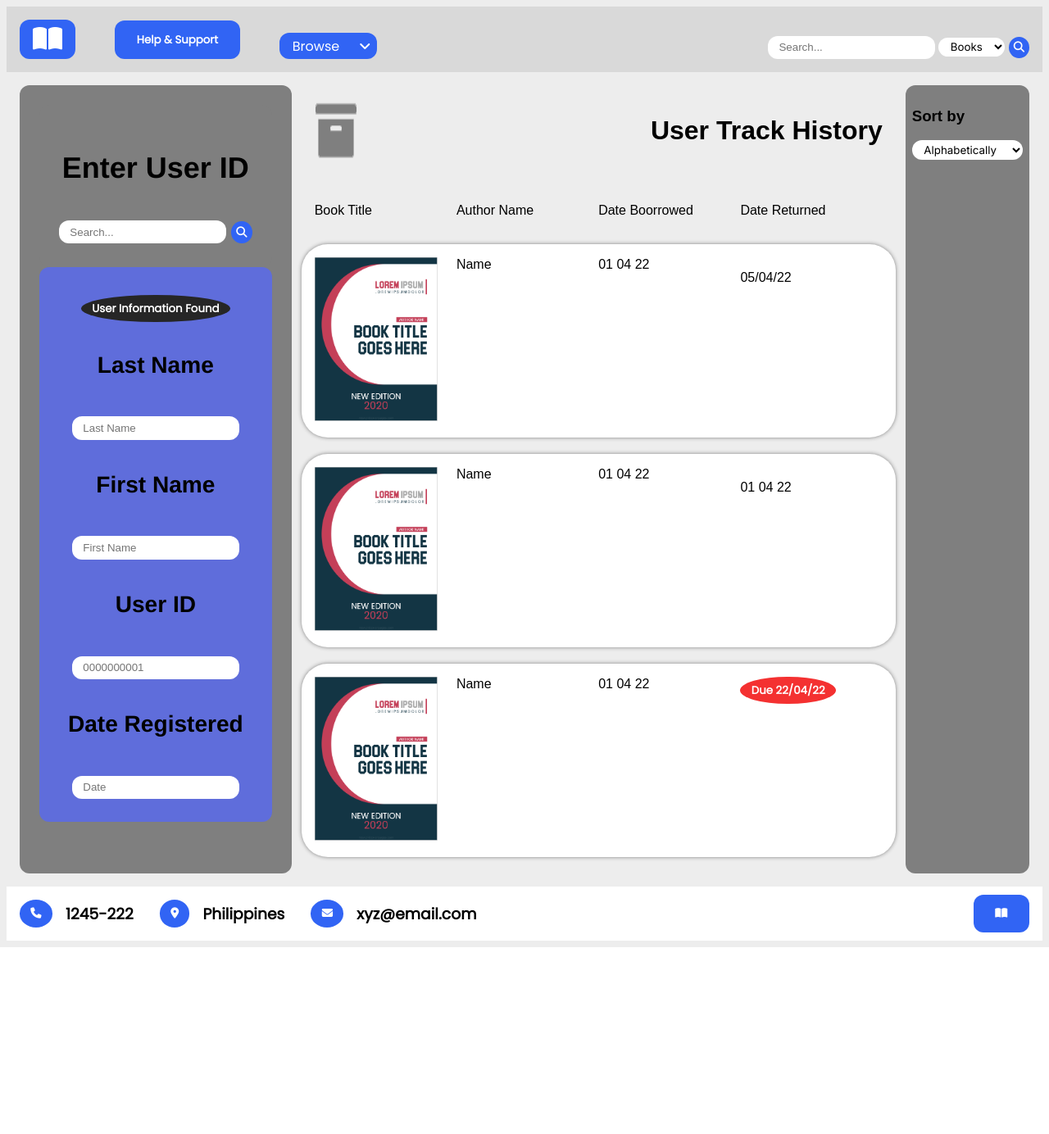
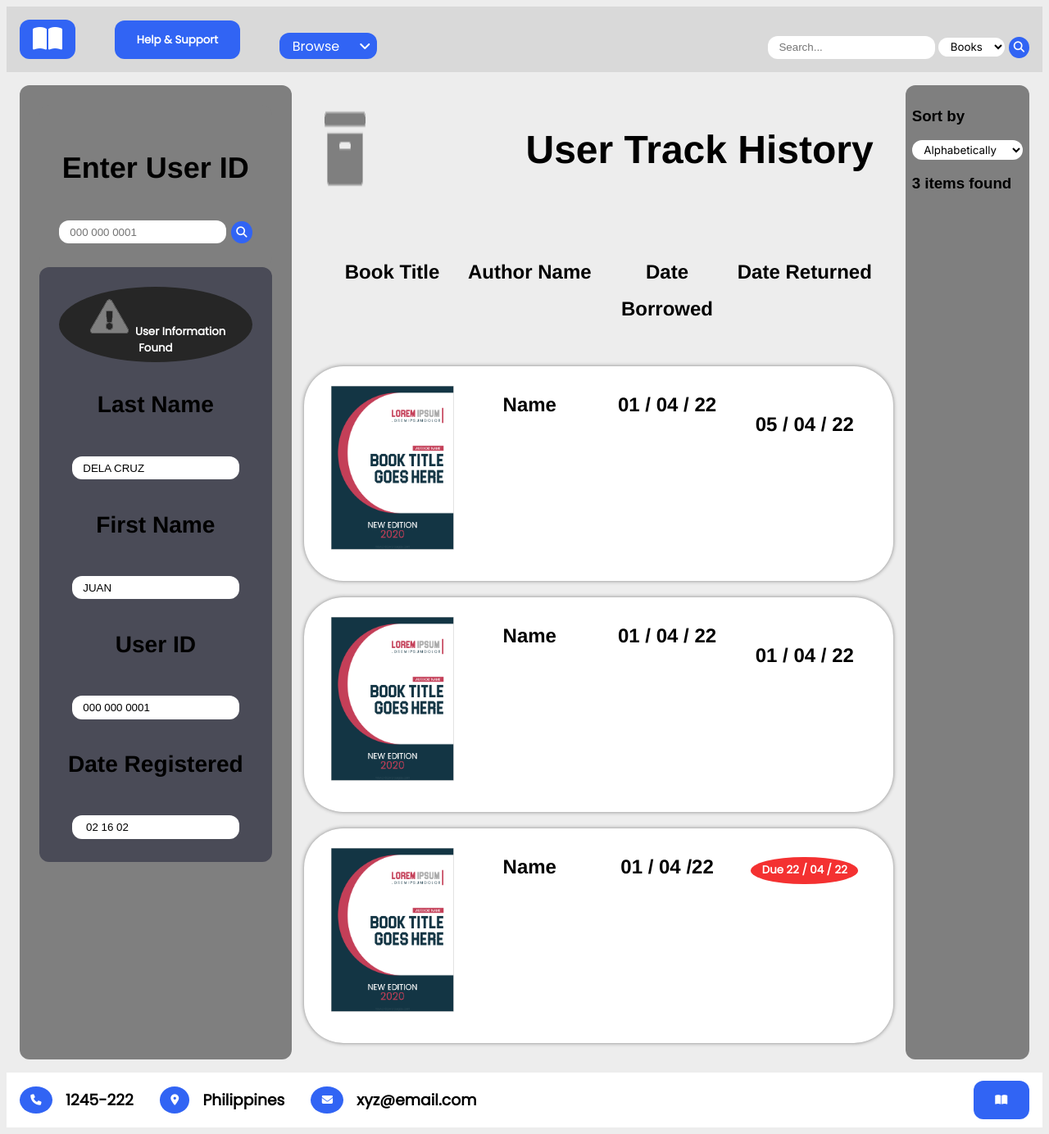
Before and after one commit to ja-craming021602/online-library-portal, a PHP site: the page made by User History.html in a window 1280 px wide. Shown: the whole page at 82% size. Before the commit the page ends 1156 px from the top, so only its background shows below. Run offline with PHP 8.4, Linux system fonts and the light colour scheme; some libraries are stand-ins or nearby versions.

Commit message:
adding some changes on the placeholders value of UserHistory.html and to is css file

```diff
--- a/User History.html
+++ b/User History.html
@@ -55,7 +55,7 @@
 
             <div class="search">
                 <h2>Enter User ID</h2>
-                <input type="text" placeholder="Search...">
+                <input type="text" placeholder="000 000 0001" size = "20" >
                 <button class="blue"><i class="fa-solid fa-magnifying-glass"></i></button>
             </div>
 
@@ -63,12 +63,14 @@
 
         <div class="data">
 
-        <button class="btn black circle">User Information Found</button>
+        <button class="btn black circle">
+            <img src="img/icons/alert.png" alt="file">
+            User Information Found</button>
 
-         <h3>Last Name</h3><input type="text" placeholder="Last Name ">
-         <h3>First Name</h3><input type="text" placeholder="First Name">
-         <h3>User ID</h3><input type="text" placeholder="0000000001">
-         <h3>Date Registered</h3><input type="text" placeholder="Date">
+         <h3>Last Name</h3><input type="text" value ="DELA CRUZ">
+         <h3>First Name</h3><input type="text" value ="JUAN">
+         <h3>User ID</h3><input type="text" value ="000 000 0001">
+         <h3>Date Registered</h3><input type="text" value =" 02 16 02 ">
 
         </div>
 
@@ -76,15 +78,15 @@
 
     <div class="history-container">
 
-             <div class ="logo" >
+            <div class ="logo" >
             <img src="img/icons/file.png" alt="file"><h1>User Track History</h1>
-            </div>
+             </div>
 
             <div class="header-table">
               <div class="headings">
                 <span class="Book Title">Book Title</span>
                 <span class="Author">Author Name</span>
-                <span class="">Date Boorrowed</span>
+                <span class="">Date Borrowed</span>
                 <span class="">Date Returned</span>
               </div>
 
@@ -94,10 +96,10 @@
                 </span>
               <div></div>
                 <span>Name</span>
-                <span>01 04 22</span>
+                <span>01 / 04 / 22</span>
 
                 <span>
-                    <p>05/04/22</p>
+                    <p>05 / 04 / 22</p>
                 </span>
               </div>
 
@@ -106,10 +108,10 @@
                     <img src="img/icons/cover-page.png" alt="book icon" width="150px" height="200px">
                 </span>
                 <span>Name</span>
-                <span>01 04 22</span>
+                <span>01 / 04 / 22</span>
 
                 <span>
-                    <p>01 04 22</p>
+                    <p>01 / 04 / 22</p>
 
                 </span>
               </div>
@@ -119,10 +121,10 @@
                     <img src="img/icons/cover-page.png" alt="book icon" width="150px" height="200px">
                 </span>
                 <span>Name</span>
-                <span>01 04 22</span>
+                <span>01 / 04 /22</span>
 
                 <span>
-                    <button class="btn red clickable circle"><a href={row.link}>Due 22/04/22</a></button>
+                    <button class="btn red clickable circle"><a href={row.link}>Due 22 / 04 / 22</a></button>
 
                 </span>
               </div>
@@ -142,6 +144,8 @@
                     <option value="value2"> Date Borrowed</option>
                     <option value="value3"> Date Returned</option>
             </select>
+
+            <h3> 3 items found </h3>
 
     </div>
 
--- a/css/user-history.css
+++ b/css/user-history.css
@@ -3,7 +3,7 @@
     padding: 1em;
     display: flex;
     font-family:Arial, Helvetica, sans-serif;
-    gap: 12px;
+    gap: 15px;
 }
 
 
@@ -32,7 +32,7 @@
 .data{
 
     padding: 1em;
-    background-color: #5f6ddb;
+    background-color: #4a4b57;
     border-radius: 12px;
     text-align: center;
     justify-content: center;
@@ -40,15 +40,20 @@
 }
 
 .history-container{
-    flex:3;
+  font: bold 24px/45px Helvetica, Sans-Serif;
+  flex:3;
+  text-align: center;
+  justify-content: center;
 }
 
 
 
-.header-table, {
+.header-table,.data {
 
-    color: grey;
+    color: rgb(0, 0, 0);
     text-align: center;
+    font: bold 24px/45px Helvetica, Sans-Serif;
+
 
   }
 
```
Also changed, not shown: img/icons/alert.png (added), 1 other file.
